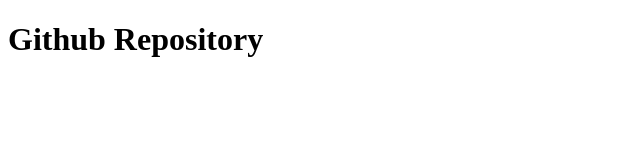
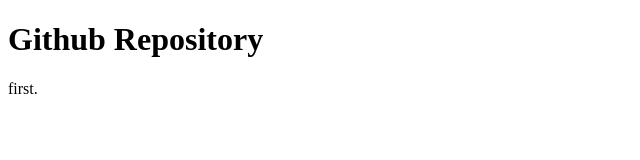
Before and after one commit to seounghun/GitPractice, a plain HTML site: page WebContent/index.html in a window 1280 px wide. Shown: the full height of the page, 0-640 px from the left. Drawn offline with Linux system fonts and the light colour scheme.

Commit message:
add first
add first

```diff
--- a/WebContent/index.html
+++ b/WebContent/index.html
@@ -6,5 +6,6 @@
 </head>
 <body>
 <h1>Github Repository</h1>
+first.<br>
 </body>
 </html>
```
